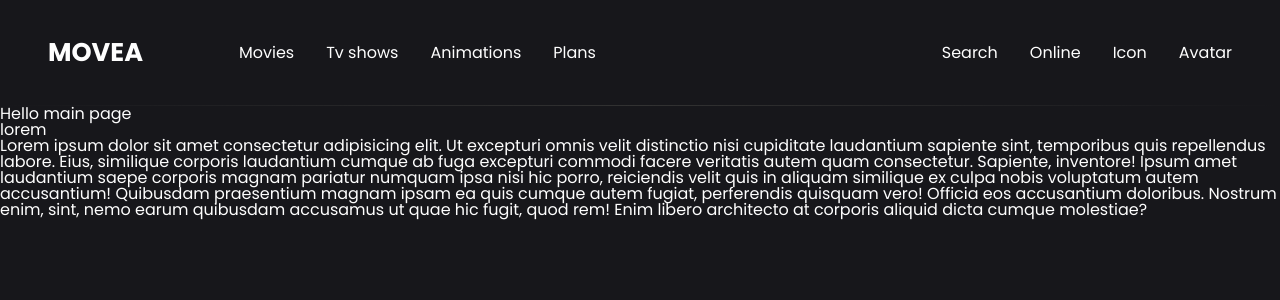
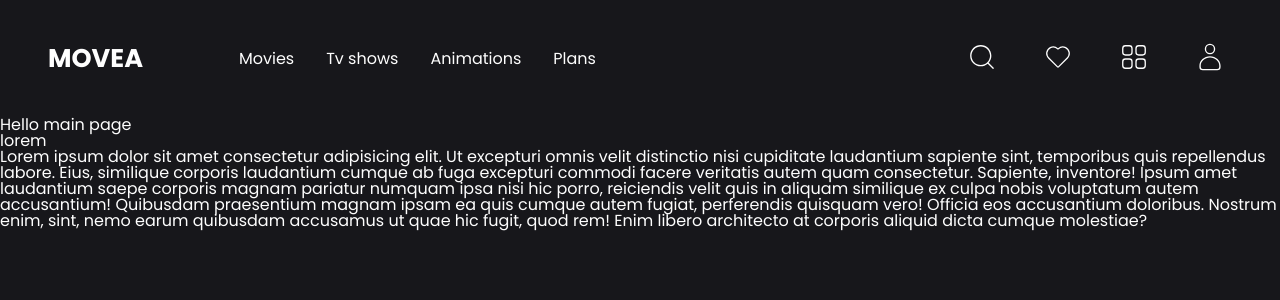
Before and after one commit to wiseman88/next-movie, a Next.js app: page / in a window 1280 px wide. Shown: the top 300 px of the page. Built offline with nearby package versions, Linux system fonts and the light colour scheme.

Commit message:
style: add header icons

```diff
--- a/src/app/components/Header/Header.tsx
+++ b/src/app/components/Header/Header.tsx
@@ -1,4 +1,5 @@
 import styles from './header.module.scss'
+import { CiGrid41, CiHeart, CiSearch, CiUser } from 'react-icons/ci'
 
 const Header = () => {
   return (
@@ -31,24 +32,24 @@ const Header = () => {
         </ul>
         <ul>
           <li role="none">
-            <a href="" role="menuitem">
-              Search
-            </a>
+            <button type="button" role="menuitem" aria-label="Search">
+              <CiSearch className={styles.icon} />
+            </button>
           </li>
           <li role="none">
-            <a href="" role="menuitem">
-              Online
-            </a>
+            <button type="button" role="menuitem">
+              <CiHeart className={styles.icon} />
+            </button>
           </li>
           <li role="none">
-            <a href="" role="menuitem">
-              Icon
-            </a>
+            <button type="button" role="menuitem">
+              <CiGrid41 className={styles.icon} />
+            </button>
           </li>
           <li role="none">
-            <a href="" role="menuitem">
-              Avatar
-            </a>
+            <button type="button" role="menuitem">
+              <CiUser className={styles.icon} />
+            </button>
           </li>
         </ul>
       </nav>
--- a/src/app/components/Header/header.module.scss
+++ b/src/app/components/Header/header.module.scss
@@ -26,6 +26,7 @@
     .navigation,
     ul {
         display: flex;
+        align-items: center;
     }
 
     .navigation {
@@ -37,8 +38,16 @@
         gap: 2rem;
     }
 
-    a {
+    a,
+    button {
+        cursor: pointer;
+        border: none;
+        background-color: transparent;
         text-decoration: none;
         color: inherit;
     }
+
+    .icon {
+        font-size: 2rem;
+    }
 }
```
